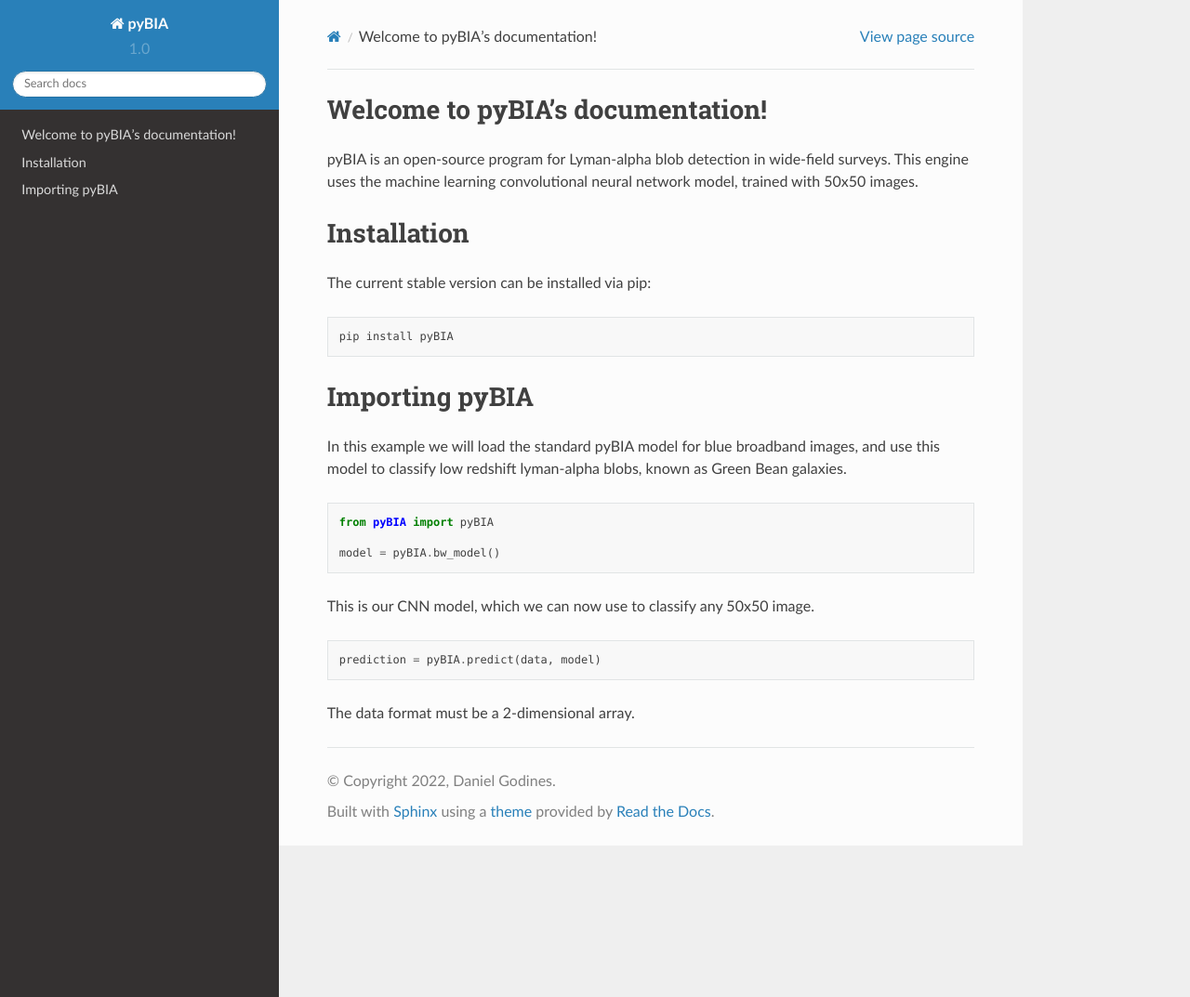
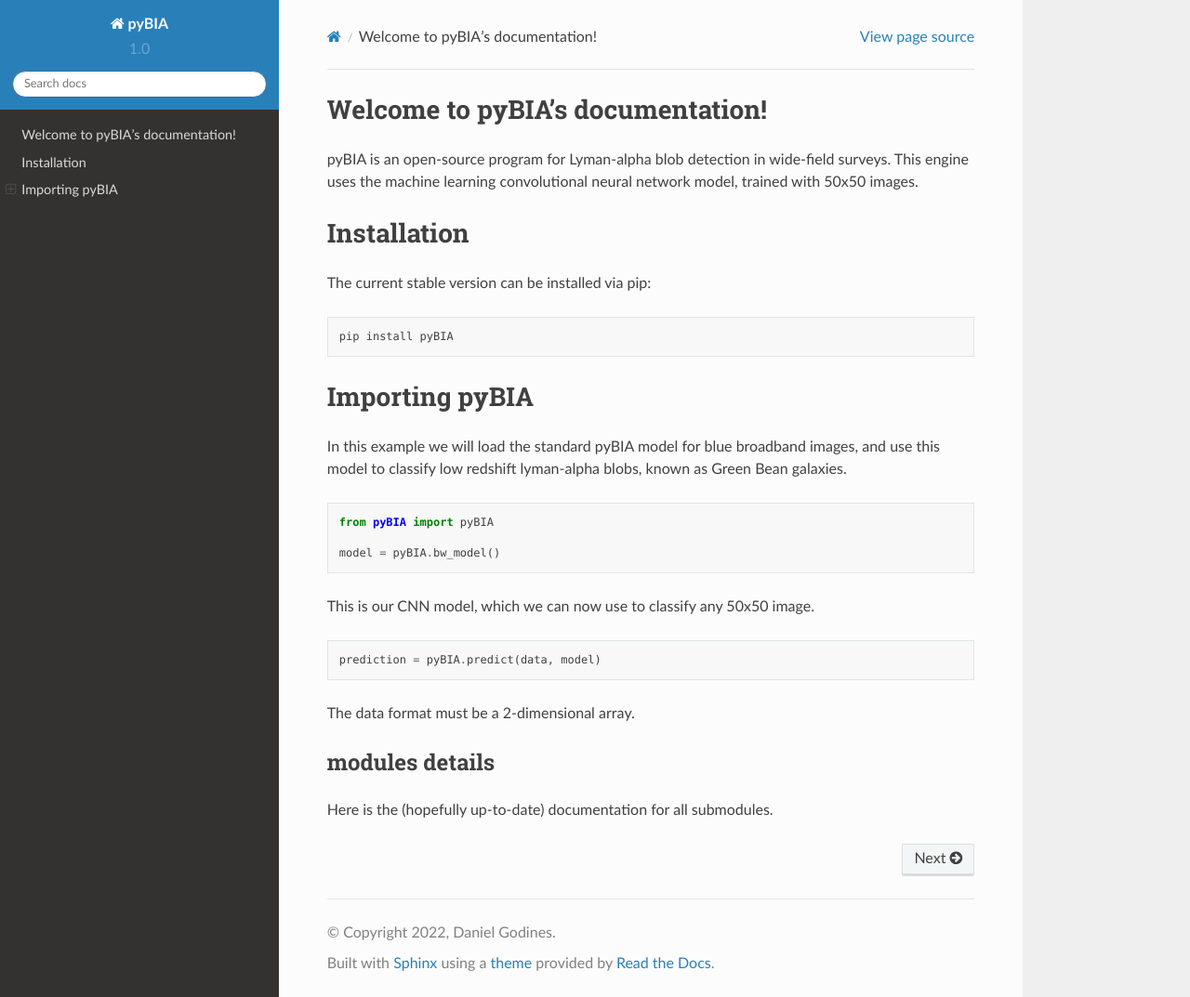
Before and after one commit to Professor-G/pyBIA, a Sphinx documentation site: the page built from docs/index.rst, in a window 1280 px wide and 1073 px high. Shown: the whole window at 93% size. Built offline with Sphinx 7.4.7 and the Read the Docs theme 2.0.0, drawn with Linux system fonts in a browser that asks for light colours.

Commit message:
new documentation

```diff
--- a/docs/index.rst
+++ b/docs/index.rst
@@ -35,3 +35,14 @@
     prediction = pyBIA.predict(data, model)
 
 The data format must be a 2-dimensional array.
+
+modules details
+----------------------
+
+Here is the (hopefully up-to-date) documentation
+for all submodules.
+
+.. toctree::
+   :maxdepth: 1
+
+   source/pyBIA
--- a/docs/source/Installation.rst
+++ b/docs/source/Installation.rst
@@ -12,7 +12,7 @@
 
 .. code-block:: bash
 
-    python -m pip install -U pip
+    pip3 install --upgrade pip setuptools wheel
     pip install pyBIA
 
 From Source
```
Also changed, not shown: 1 other file.
